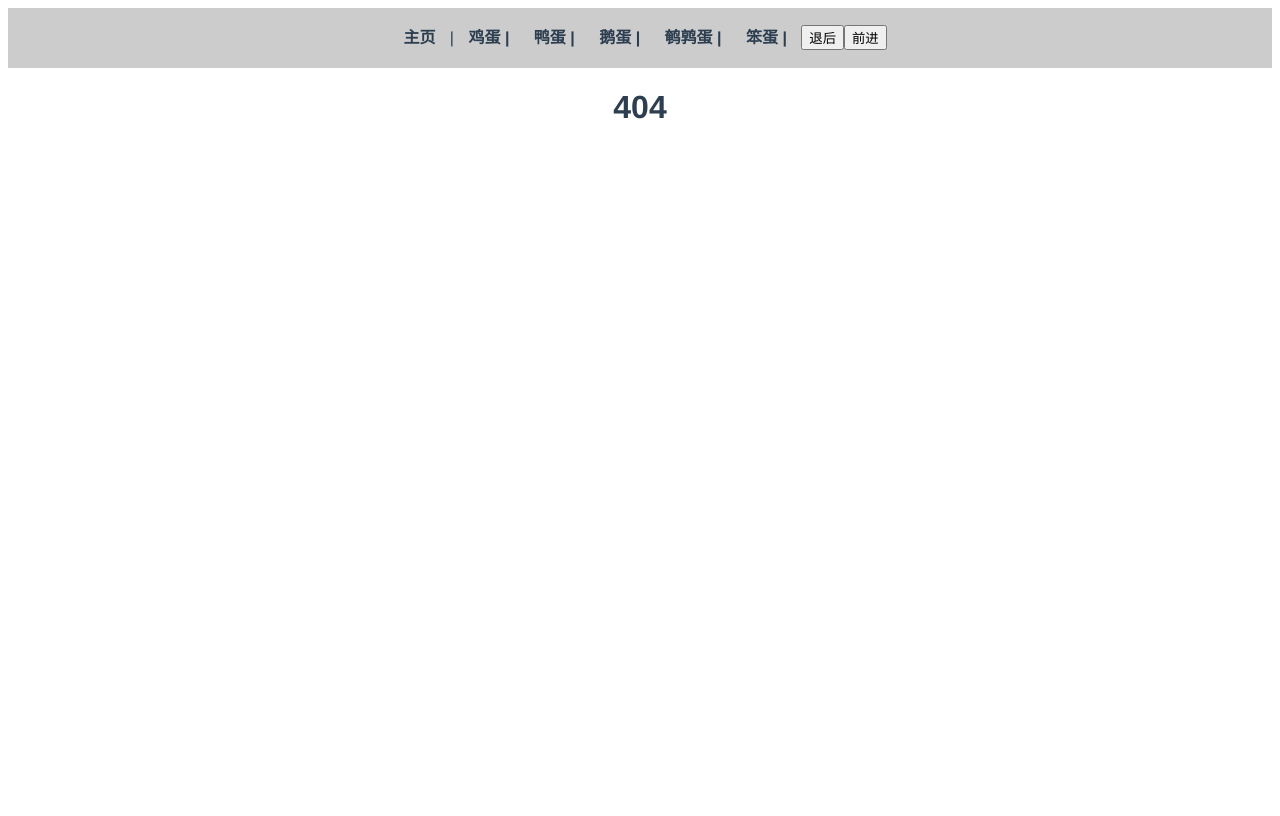
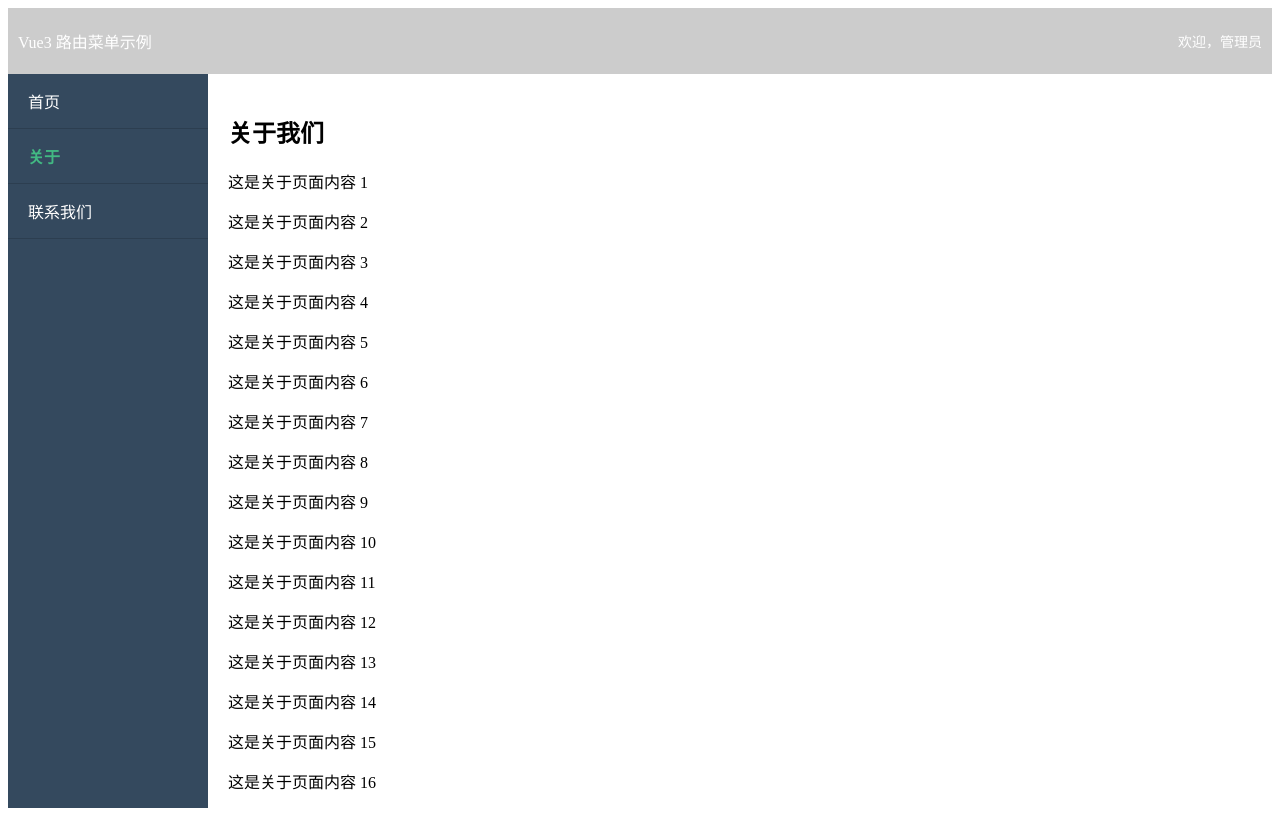
Before and after one commit to yuyueMidea/autoDeploy, a Vue app: page /about in a window 1280 px wide. Before the commit this address had no page. Built offline with nearby package versions, Linux system fonts and the light colour scheme.

Commit message:
添加路由，修改样式，其他优化。

```diff
--- a/src/App.vue
+++ b/src/App.vue
@@ -1,4 +1,4 @@
-<template>
+<!-- <template>
   <div id="app_wrapper">
     <nav class="app_header">
       <router-link to="/">主页</router-link> |
@@ -69,4 +69,14 @@ export default {
   height: calc(100vh - 60px);
   overflow-y: auto;
 }
-</style>
+</style> -->
+
+<template>
+  <router-view />
+</template>
+
+<script>
+export default {
+  name: 'App'
+}
+</script>
--- /dev/null
+++ b/src/components/About.vue
@@ -0,0 +1,12 @@
+<template>
+    <div>
+      <h2>关于我们</h2>
+      <p v-for="item in 22" key="item">这是关于页面内容 {{ item }}</p>
+    </div>
+  </template>
+
+  <script>
+  export default {
+    name: 'About'
+  }
+  </script>
--- /dev/null
+++ b/src/components/Contract.vue
@@ -0,0 +1,4 @@
+<template>
+    <h1>Contract us</h1>
+    <p>33333333</p>
+</template>
--- a/src/components/Home.vue
+++ b/src/components/Home.vue
@@ -1,3 +1,3 @@
 <template>
-    <h1>主页面Home,yy3</h1>
+    <h1>主页面Home</h1>
 </template>
--- /dev/null
+++ b/src/components/Layout.vue
@@ -0,0 +1,109 @@
+<template>
+    <div class="layout">
+        <div class="top-bar">
+            <p>Vue3 路由菜单示例</p>
+            <div class="user-info">
+                <span>欢迎，管理员</span>
+            </div>
+        </div>
+        <div class="main-content">
+            <div class="side-menu">
+                <ul>
+                    <li v-for="(item, k) in routeMetaList" :key="k">
+                        <router-link :to="item.path">{{item.name}}</router-link>
+                    </li>
+                </ul>
+            </div>
+            <div class="content-area">
+                <router-view />
+            </div>
+        </div>
+    </div>
+</template>
+
+<script setup>
+import { onMounted } from 'vue';
+
+const props = defineProps({
+    title: {
+        type: String,
+        default: ''
+    },
+    version: {
+        type: String,
+        default: ''
+    },
+    routeList: {
+        type: Array,
+        default:()=>[]
+    }
+});
+const routeMetaList = props.routeList.filter(c=>c.name!=='NotFound')
+onMounted(() => {
+    console.log(props.title, props.version, props.routeList);
+})
+
+</script>
+
+<style scoped>
+.layout {
+  display: flex;
+  flex-direction: column;
+  height: 100vh;
+}
+.layout .top-bar {
+  background-color: #ccc;
+  color: white;
+  padding: 5px 10px;
+  display: flex;
+  justify-content: space-between;
+  align-items: center;
+}
+
+.layout .user-info {
+  font-size: 14px;
+}
+
+.main-content {
+  display: flex;
+  flex: 1;
+  overflow: hidden;
+}
+.main-content .side-menu {
+  width: 200px;
+  background-color: #34495e;
+  height: 100%;
+  color: white;
+}
+
+.main-content .side-menu ul {
+  list-style: none;
+  padding: 0;
+  margin: 0;
+}
+
+.main-content .side-menu li {
+  padding: 15px 20px;
+  border-bottom: 1px solid #2c3e50;
+}
+
+.main-content .side-menu li:hover {
+  background-color: #2c3e50;
+}
+
+.main-content .side-menu a {
+  color: white;
+  text-decoration: none;
+}
+
+.main-content .side-menu a.router-link-exact-active {
+  color: #42b983;
+  font-weight: bold;
+}
+
+.content-area {
+  flex: 1;
+  padding: 20px;
+  overflow-y: auto;
+}
+</style>
--- a/src/components/NotFound.vue
+++ b/src/components/NotFound.vue
@@ -1,3 +1,15 @@
 <template>
     <h1>404</h1>
+    <p>你所寻找的页面不存在！
+        <button @click="backToHome">回到首页</button>
+    </p>
 </template>
+<script setup>
+import { useRouter } from 'vue-router';
+
+const router = useRouter();
+const backToHome = ()=>{
+    console.log('-----------backToHome')
+    router.push('/')
+}
+</script>
--- a/src/router/index.js
+++ b/src/router/index.js
@@ -1,14 +1,31 @@
 import {createRouter, createWebHistory} from 'vue-router'
-// import Home from '../components/Home.vue'
-// import Contact from '../components/Contact.vue'
+import Layout from '@/components/Layout.vue'
+
+const routeList = [
+    {path: '/', name: '首页', component: () => import('@/components/Home.vue')},
+    {path: '/about', name: '关于', component: () => import('@/components/About.vue')},
+    {path: '/contract', name: '联系我们', component: () => import('@/components/Contract.vue')},
+    {path: '/:pathMatch(.*)*', name: 'NotFound', component: () => import('@/components/NotFound.vue'),}
+];
+
 const router = createRouter(
     {
         history: createWebHistory(),
         routes: [
-            { path: '/', name:'home', component: () => import('../components/Home.vue')},
-            { path: '/eggs/:eggType', name: 'eggs', component: () => import('../components/Contact.vue') },
-            { path: '/eggs', redirect: '/eggs/chicken-egg' },
-            { path: '/:pathMatch(.*)*', component: () => import('../components/NotFound.vue') }
+            {
+                path: '/',
+                props: {
+                    title: '关于我们',
+                    version: '1.0.0',
+                    routeList
+                },
+                component: Layout,
+                children: routeList
+            }
+            // { path: '/', name:'home', component: () => import('@/components/Home.vue')},
+            // { path: '/eggs/:eggType', name: 'eggs', component: () => import('../components/Contact.vue') },
+            // { path: '/eggs', redirect: '/eggs/chicken-egg' },
+            // { path: '/:pathMatch(.*)*', component: () => import('../components/NotFound.vue') }
         ]
     }
 )
```
Also changed, not shown: src/style.css (+0 -13 lines).
